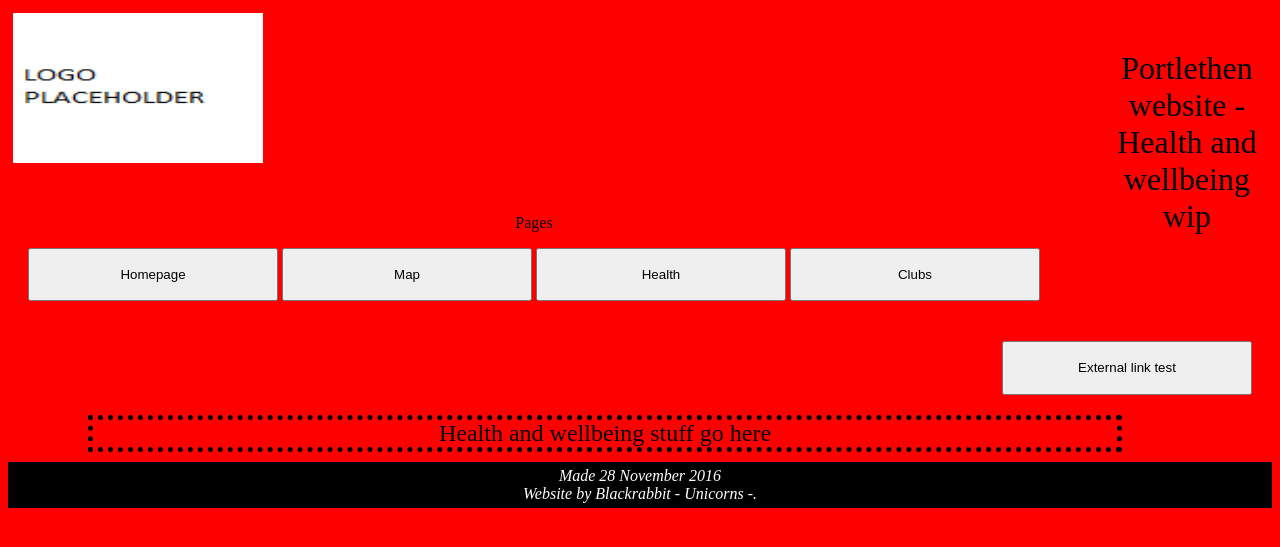
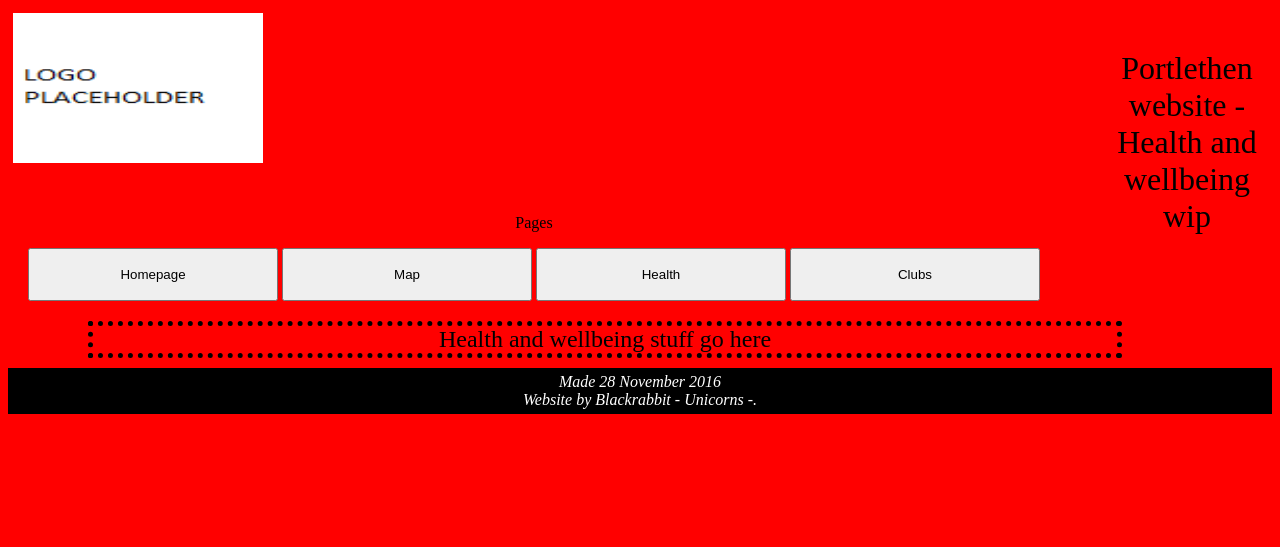
Before and after one commit to RGU-CM3028/applicationDevelopment, a PHP site: page /Health.php in a window 1280 px wide. Shown: the top 547 px of the page. Run offline with PHP 8.4, Linux system fonts and the light colour scheme; data that the repository does not hold is empty.

Commit message:
Update Health.php

```diff
--- a/app/Health.php
+++ b/app/Health.php
@@ -28,13 +28,6 @@
         </form>
 		</div>
 
-		<!--External link test -->
-		<div id="Locationbutton">
-        <form>
-		<input class="button" onclick="window.location.href='http://animasave.altervista.org/PHP%20Folder/PHP%20Index%20Page.php'" type="button" value="External link test" />
-		</form>
-		</div>
-
 		<!--Body Text-->
 		<div id="BodyText">
     <?php
```
